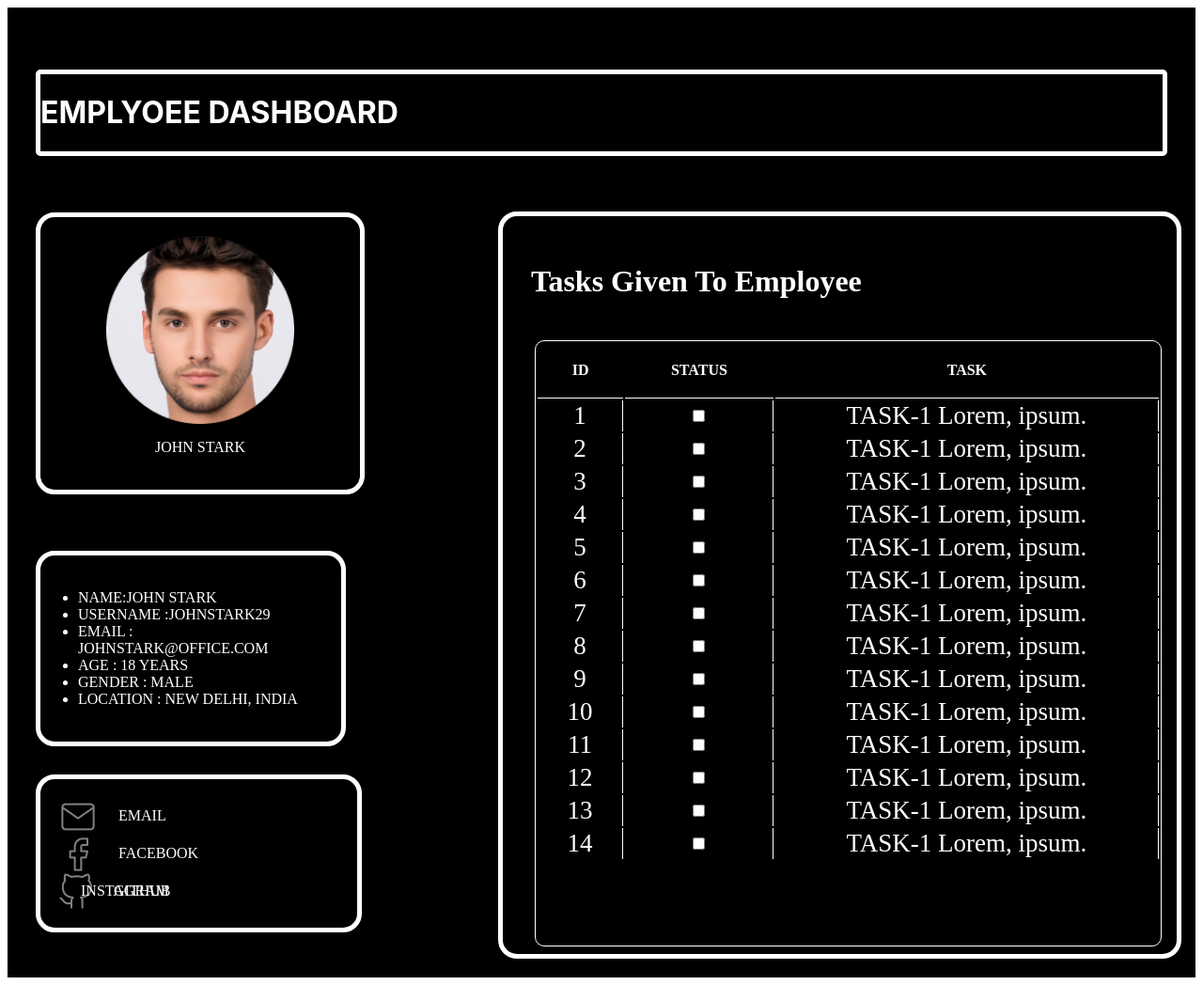
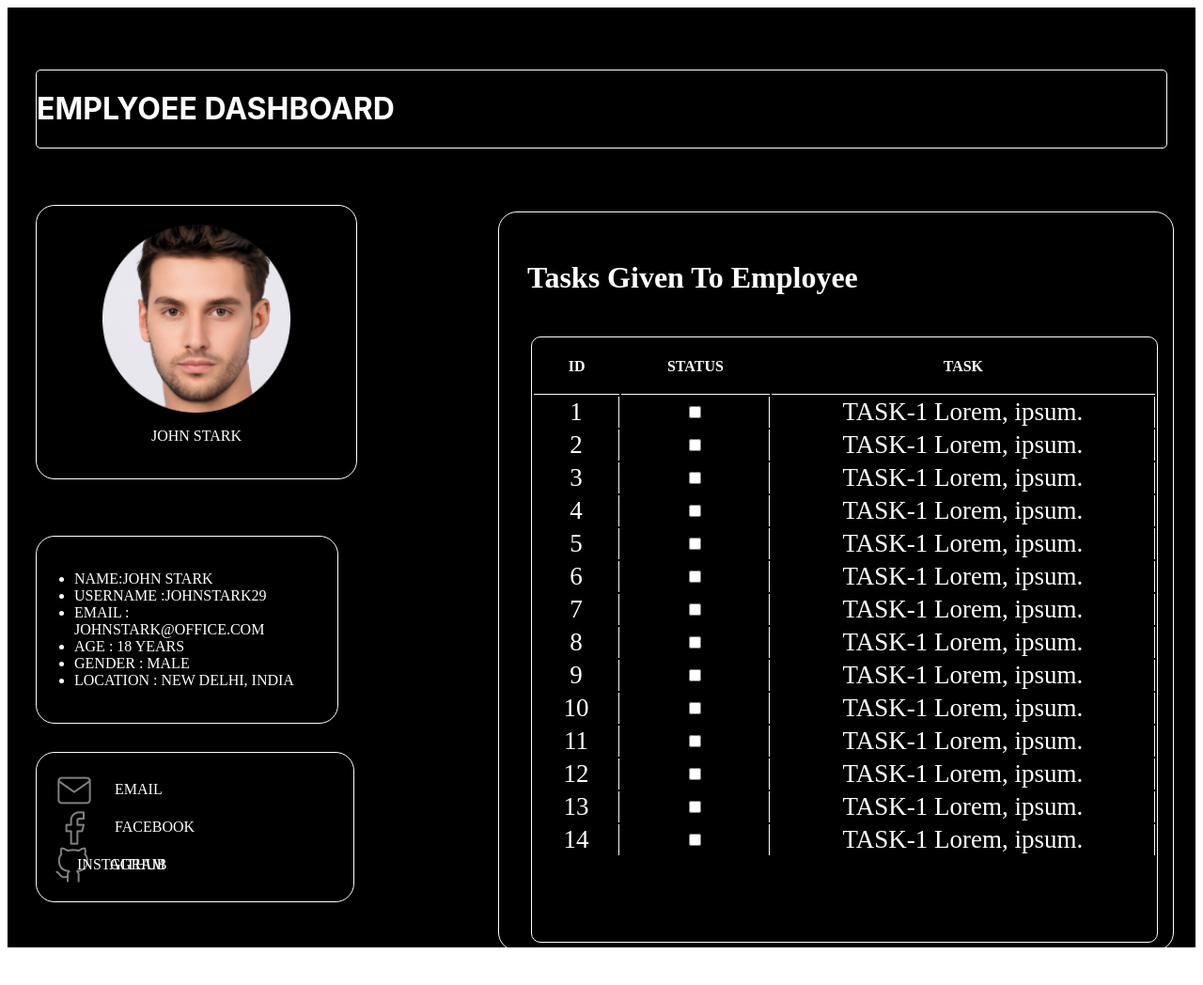
Before and after one commit to 1tushr/f1-contest-2-, a plain HTML site: page index.html in a window 1280 px wide. Shown: the whole page at 94% size. After the commit the page ends 1016 px from the top, so only its background shows below. Drawn offline with Linux system fonts and the light colour scheme; a web font is replaced by a local one.

Commit message:
Update style.css

```diff
--- a/style.css
+++ b/style.css
@@ -13,7 +13,7 @@
         background-color: black;
         color: white;
         font-family: 'Inter', sans-serif;
-        border: 5px solid white;
+        border: 1px solid white;
         border-radius: 5px;
         margin: 30px;
 
@@ -22,7 +22,7 @@
     }
 
     .links {
-        border: 5px solid white;
+        border: 1px solid white;
         border-radius: 20px;
         margin: 30px;
         width: 297px;
@@ -37,7 +37,7 @@
     }
 
     .details {
-        border: 5px solid white;
+        border: 1px solid white;
         border-radius: 20px;
         margin: 30px;
         width: 300px;
@@ -56,7 +56,7 @@
     }
 
     .profile {
-        border: 5px solid white;
+        border: 1px solid white;
         border-radius: 20px;
         text-align: center;
         margin: 30px;
@@ -66,7 +66,7 @@
 
     .table {
 
-        border: 5px solid white;
+        border: 1px solid white;
         border-radius: 20px;
         /* margin: 30px; */
         padding: 30px;
```
